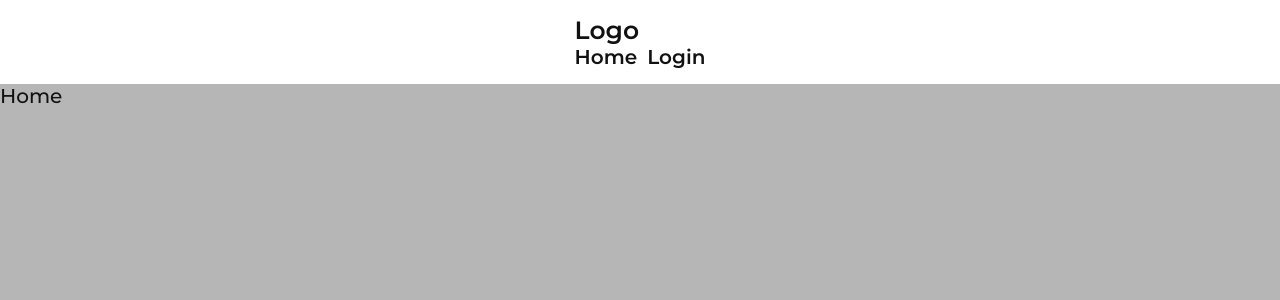
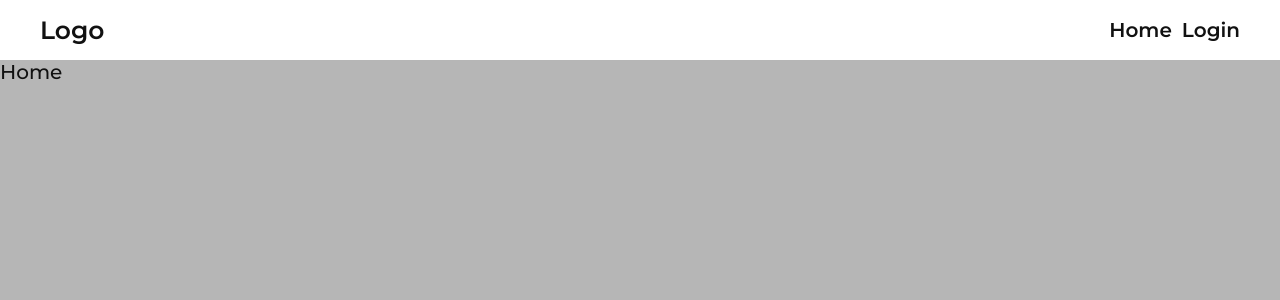
Before and after one commit to whatislove-zh/blog-vue, a Vue app: page / in a window 1280 px wide. Shown: the top 300 px of the page. Built offline with nearby package versions, Linux system fonts and the light colour scheme.

Commit message:
add header-wrapper

```diff
--- a/src/assets/styles/_header.scss
+++ b/src/assets/styles/_header.scss
@@ -1,11 +1,14 @@
 @import "./variables";
 
 .header {
+  padding: 15px 5px;
+  background: $white;
+}
+.header-wrapper{
   display: flex;
   align-items: center;
   justify-content: space-between;
-  padding: 15px 5px;
-  background: $white;
+
 }
 .header-logo {
   font-size: $large-size;
--- a/src/components/Header.vue
+++ b/src/components/Header.vue
@@ -6,10 +6,12 @@ import Navigation from './Navigation.vue';
 <template>
     <header class="header">
         <div class="container">
-            <RouterLink to="/" class="link">
-                <h2 class="header-logo">Logo</h2>
-            </RouterLink>
-            <Navigation />
+            <div class="header-wrapper">
+                <RouterLink to="/" class="link">
+                    <h2 class="header-logo">Logo</h2>
+                </RouterLink>
+                <Navigation />
+            </div>
         </div>
         </header>
 </template>
```
